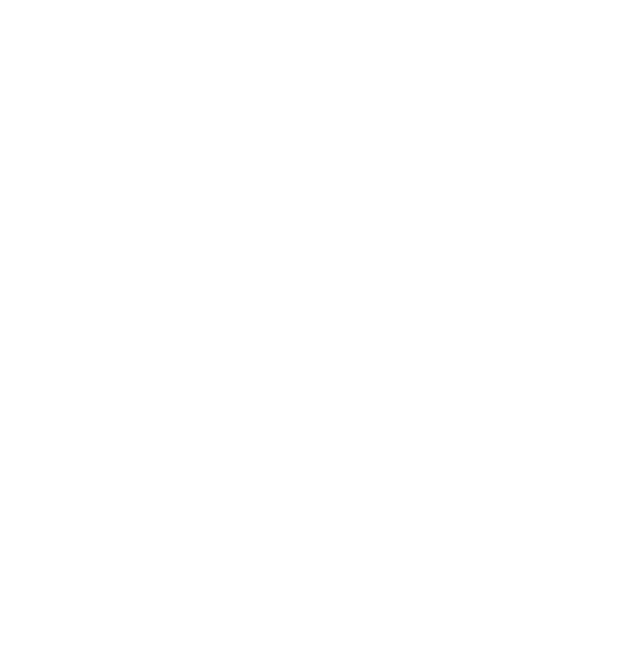
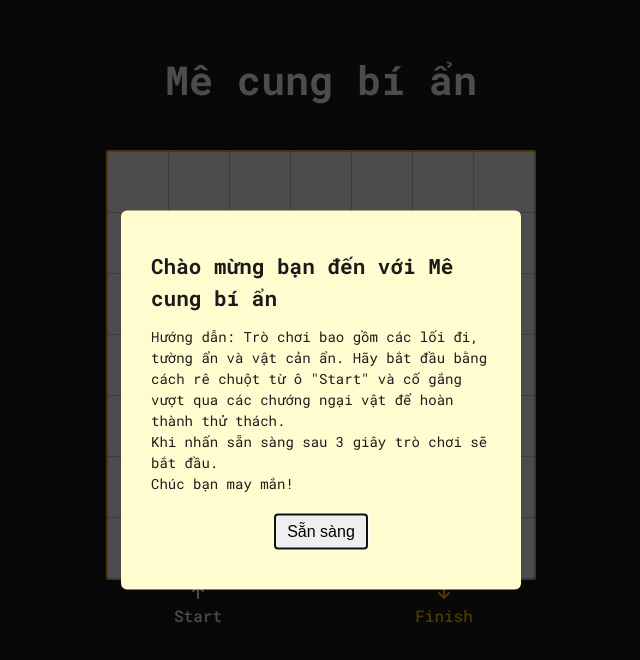
Before and after one commit to duongtrang2001/mysterious-maze, a plain HTML site: page index.html in a window 1280 px wide. Shown: the whole page, without its empty margins (319-959 px from the left). Drawn offline with Linux system fonts and the light colour scheme.

Commit message:
Project initiation Mysterious Maze (update)

```diff
--- a/index.html
+++ b/index.html
@@ -4,7 +4,96 @@
         <meta charset="UTF-8" />
         <meta name="viewport" content="width=device-width, initial-scale=1.0" />
         <title>Mê cung bí ẩn</title>
+        <link
+            href="https://fonts.googleapis.com/css2?family=Roboto+Mono:ital,wght@0,100..700;1,100..700&display=swap"
+            rel="stylesheet"
+        />
+        <script src="https://kit.fontawesome.com/ba993b4f63.js" crossorigin="anonymous"></script>
         <link rel="stylesheet" href="./styles.css" />
     </head>
-    <body></body>
+    <body>
+        <header id="header">
+            <h1 class="title">Mê cung bí ẩn</h1>
+        </header>
+        <div id="main">
+            <dialog id="dialog-instruct">
+                <h2>Chào mừng bạn đến với Mê cung bí ẩn</h2>
+                <p>
+                    Hướng dẫn: Trò chơi bao gồm các lối đi, tường ẩn và vật cản ẩn. Hãy bắt đầu bằng cách rê chuột từ ô
+                    "Start" và cố gắng vượt qua các chướng ngại vật để hoàn thành thử thách. <br />
+                    Khi nhấn sẵn sàng sau 3 giây trò chơi sẽ bắt đầu.
+                </p>
+                <p>Chúc bạn may mắn!</p>
+                <button id="start-btn">Sẵn sàng</button>
+            </dialog>
+            <div id="maze">
+                <div class="cell wall"></div>
+                <div class="cell wall"></div>
+                <div class="cell wall"></div>
+                <div class="cell wall"></div>
+                <div class="cell wall"></div>
+                <div class="cell wall"></div>
+                <div class="cell wall"></div>
+
+                <div class="cell wall"></div>
+                <div class="cell path"></div>
+                <div class="cell trap"></div>
+                <div class="cell path"></div>
+                <div class="cell path"></div>
+                <div class="cell path"></div>
+                <div class="cell wall"></div>
+
+                <div class="cell wall"></div>
+                <div class="cell path"></div>
+                <div class="cell path"></div>
+                <div class="cell path"></div>
+                <div class="cell wall"></div>
+                <div class="cell path"></div>
+                <div class="cell wall"></div>
+
+                <div class="cell wall"></div>
+                <div class="cell path"></div>
+                <div class="cell wall"></div>
+                <div class="cell path"></div>
+                <div class="cell trap"></div>
+                <div class="cell path"></div>
+                <div class="cell wall"></div>
+
+                <div class="cell wall"></div>
+                <div class="cell path"></div>
+                <div class="cell wall"></div>
+                <div class="cell path"></div>
+                <div class="cell wall"></div>
+                <div class="cell path"></div>
+                <div class="cell wall"></div>
+
+                <div class="cell wall"></div>
+                <div class="cell path"></div>
+                <div class="cell wall"></div>
+                <div class="cell path"></div>
+                <div class="cell wall"></div>
+                <div class="cell path"></div>
+                <div class="cell wall"></div>
+
+                <div class="cell wall"></div>
+                <div class="cell start"></div>
+                <div class="cell wall"></div>
+                <div class="cell wall"></div>
+                <div class="cell wall"></div>
+                <div class="cell finish"></div>
+                <div class="cell wall"></div>
+
+                <p class="text-start">
+                    <i class="fa-solid fa-arrow-up"></i>
+                    Start
+                </p>
+                <p class="text-finish">
+                    <i class="fa-solid fa-arrow-down"></i>
+                    Finish
+                </p>
+            </div>
+        </div>
+
+        <script src="./main.js"></script>
+    </body>
 </html>
--- /dev/null
+++ b/main.js
@@ -0,0 +1,66 @@
+const boxes = document.querySelectorAll('.cell');
+const dialog = document.getElementById('dialog-instruct');
+const btnStart = document.getElementById('start-btn');
+
+let isReadyGame = false;
+let isStart = false;
+let startTime = null;
+
+function readyGame() {
+    setTimeout(() => {
+        dialog.showModal();
+    }, 300);
+}
+
+function resetGame() {
+    (startTime = null), (isStart = false);
+    return;
+}
+
+btnStart.addEventListener('click', () => {
+    dialog.close();
+    setTimeout(() => {
+        isReadyGame = true;
+    }, 3000);
+});
+
+boxes.forEach((box) => {
+    box.addEventListener('mouseenter', () => {
+        if (!isReadyGame) {
+            return;
+        }
+
+        if (box.classList.contains('start')) {
+            isStart = true;
+            startTime = Date.now();
+        }
+        if (!isStart) {
+            alert('Bạn hãy xuất phát từ vị trí Start');
+            return;
+        }
+
+        if (box.classList.contains('wall')) {
+            resetGame();
+            alert('Thất bại! Bạn đã chạm phải tường');
+        }
+
+        if (box.classList.contains('trap')) {
+            resetGame();
+            alert('Thất bại! Bạn đã chạm phải vật cản');
+        }
+        if (box.classList.contains('finish')) {
+            const endTime = Date.now();
+            const totalTime = ((endTime - startTime) / 1000).toFixed(2);
+
+            if (totalTime > 1) {
+                alert('Chúc mừng bạn đã hoàn thành trò chơi');
+            } else {
+                alert('Tốc độ vượt giới hạn! Không hợp lệ');
+            }
+
+            resetGame();
+        }
+    });
+});
+
+readyGame();
--- a/styles.css
+++ b/styles.css
@@ -0,0 +1,128 @@
+* {
+    box-sizing: border-box;
+    margin: 0;
+    padding: 0;
+}
+
+html {
+    font-size: 62.5%;
+}
+
+:root {
+    --cell-width: 60px;
+}
+
+body {
+    font-family: 'Roboto Mono', monospace;
+    font-size: 1.4rem;
+    line-height: 1.5;
+    font-weight: 400;
+    background-color: #1a1a1a;
+    color: #ffffff;
+}
+
+#header .title {
+    font-size: 4rem;
+    text-align: center;
+    margin-top: 50px;
+    margin-bottom: 40px;
+}
+
+#main {
+    display: flex;
+    justify-content: center;
+    position: relative;
+}
+
+#maze {
+    display: grid;
+    grid-template-columns: repeat(7, var(--cell-width));
+    grid-template-rows: repeat(7, var(--cell-width));
+    gap: 1px;
+    width: fit-content;
+    border: 2px solid #ffa500;
+    background-color: #ffffff;
+    border-radius: 2px;
+    position: relative;
+}
+
+.cell {
+    width: var(--cell-width);
+    height: var(--cell-width);
+    border-radius: 2px;
+    outline: 1px solid #cacaca;
+}
+
+.text-start,
+.text-finish {
+    position: absolute;
+    width: var(--cell-width);
+    text-align: center;
+    font-size: 1.6rem;
+    font-weight: 500;
+    bottom: -50px;
+}
+
+.text-start {
+    left: var(--cell-width);
+}
+
+.text-finish {
+    right: var(--cell-width);
+    color: #ffc107;
+}
+
+/* DIALOG INSTRUCT */
+
+#dialog-instruct {
+    position: absolute;
+    top: 50%;
+    left: 50%;
+    transform: translate(-50%, -50%);
+    max-width: 400px;
+    background-color: #fffdd0;
+    color: #1a1a1a;
+    padding: 40px 30px;
+    border-radius: 6px;
+    border: none;
+    animation: fadeIn linear 0.2s;
+}
+
+#dialog-instruct h2 {
+    margin-bottom: 12px;
+}
+
+#dialog-instruct button {
+    display: block;
+    margin-left: auto;
+    margin-right: auto;
+    font-size: 1.6rem;
+    font-weight: 500;
+    margin-top: 20px;
+    padding: 8px 12px;
+    border: 1px solid #4a4a4a;
+    border-radius: 2px;
+    cursor: pointer;
+}
+
+#dialog-instruct button:hover {
+    color: #ffffff;
+    border-color: #00ff7f;
+    background-color: #00ff7f;
+}
+
+#dialog-instruct::backdrop {
+    background-color: rgba(0, 0, 0, 0.7);
+}
+
+@keyframes fadeIn {
+    from {
+        opacity: 0;
+        top: 60%;
+    }
+
+    to {
+        opacity: 1;
+        top: 50%;
+    }
+}
```
